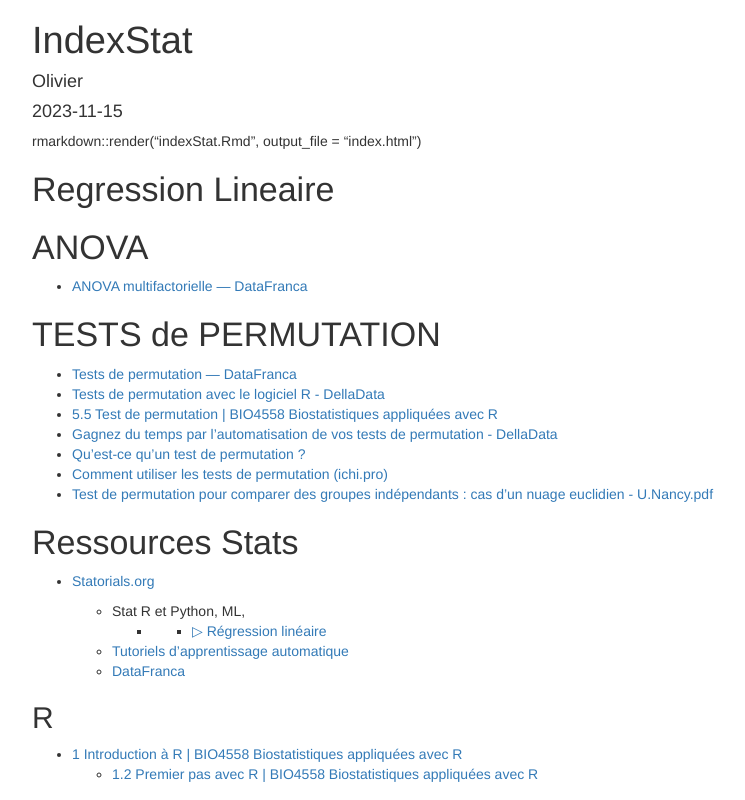
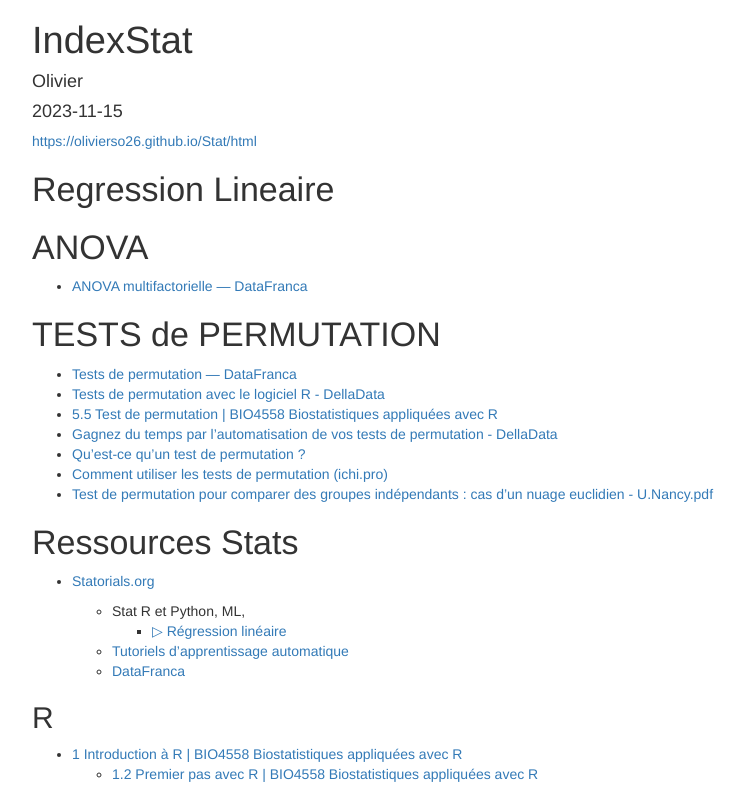
Before and after one commit to OlivierSo26/Stat, a plain HTML site: page html/index.html in a window 1280 px wide. Shown: the whole page, without its empty margins (153-898 px from the left). Drawn offline with nearby package versions, Linux system fonts and the light colour scheme; some packages are replaced by stand-ins of ours.

Commit message:
index maj

```diff
--- a/html/index.html
+++ b/html/index.html
@@ -357,7 +357,7 @@ display: none;
 </div>
 
 
-<p>rmarkdown::render(“indexStat.Rmd”, output_file = “index.html”)</p>
+<p><a href="https://olivierso26.github.io/Stat/html" class="uri">https://olivierso26.github.io/Stat/html</a></p>
 <div id="regression-lineaire" class="section level1">
 <h1>Regression Lineaire</h1>
 </div>
@@ -403,11 +403,9 @@ euclidien - U.Nancy.pdf</a></li>
 <ul>
 <li>Stat R et Python, ML,
 <ul>
-<li><ul>
 <li><a href="https://statorials.org/regression-lineaire-1/">▷ Régression
 linéaire</a><br />
 </li>
-</ul></li>
 </ul></li>
 <li><a href="https://statorials.org/tutoriels-dapprentissage-automatique/">Tutoriels
 d’apprentissage automatique</a><br />
```
